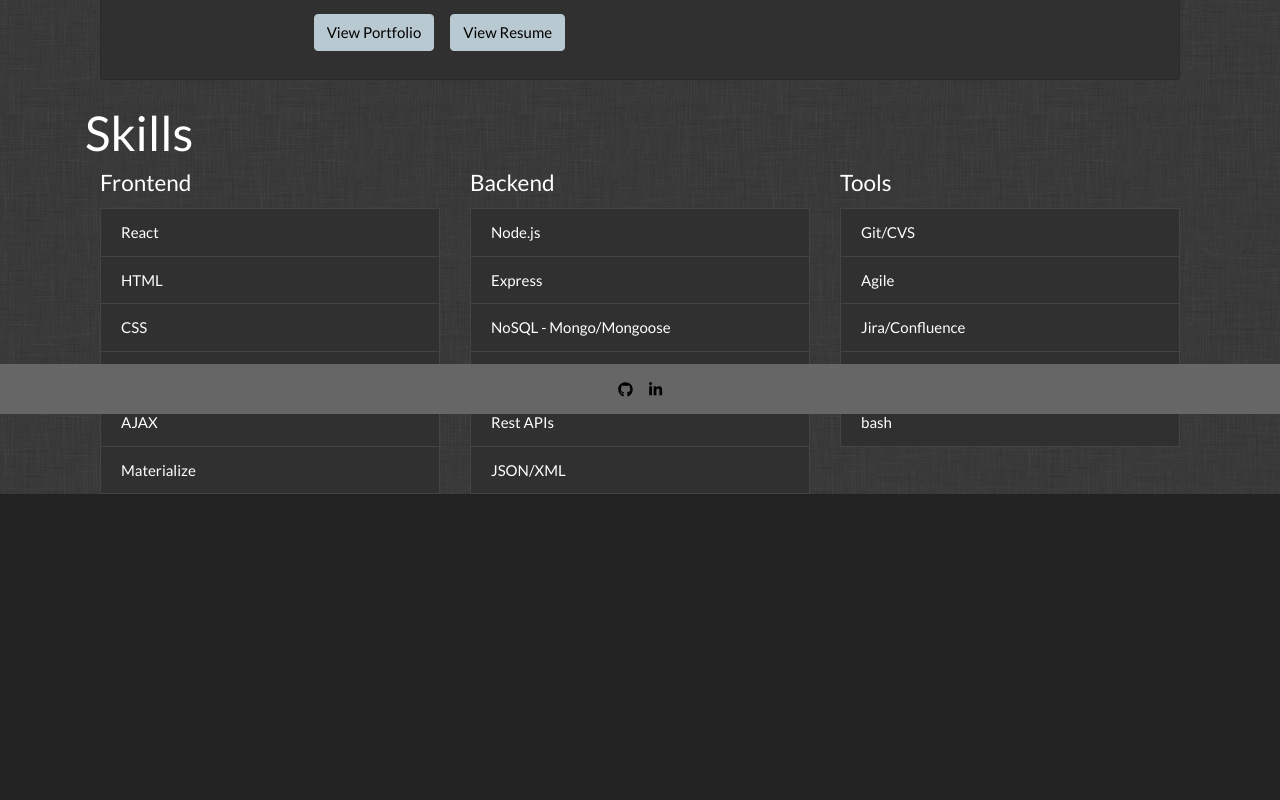
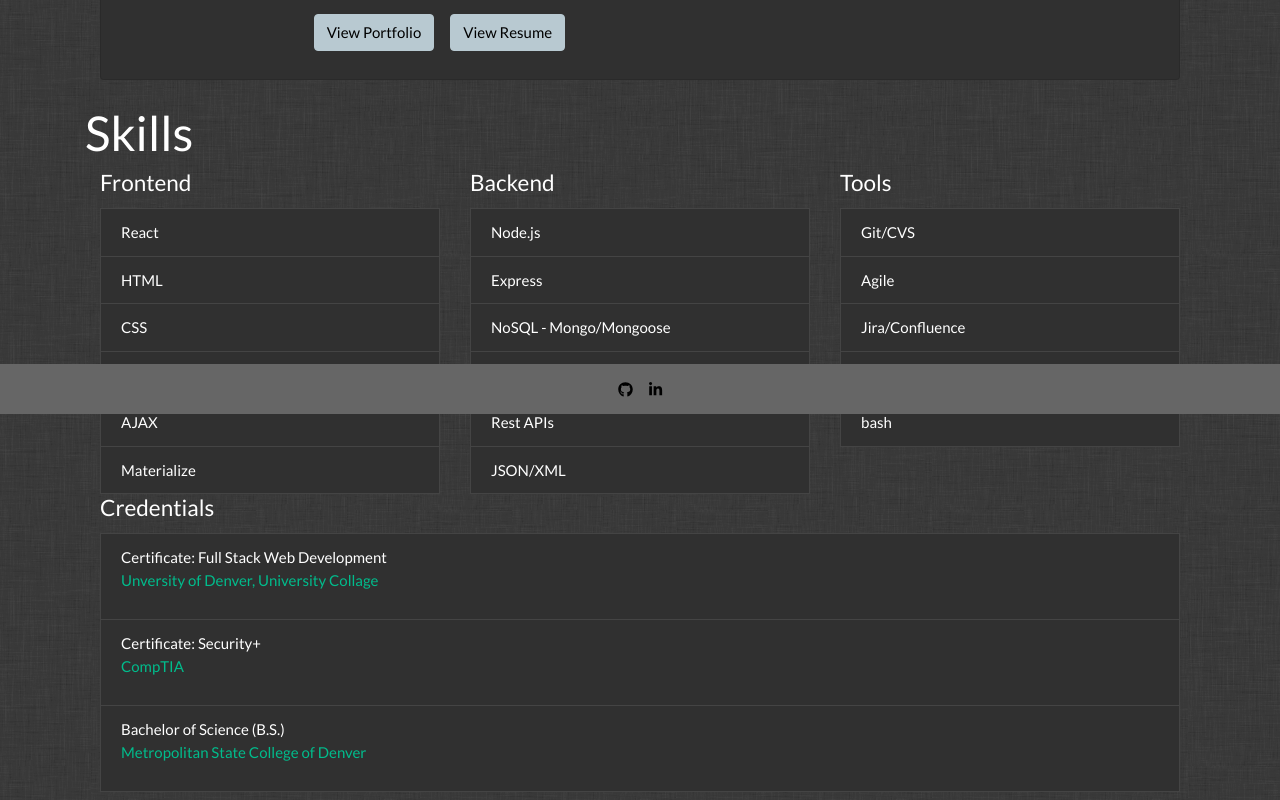
Before and after one commit to gabepettus/react-portfolio, a React (Create React App) app: page /about in a window 1280 px wide. Shown: the part 386-1186 px from the top of the page. Before the commit the page ends 880 px from the top, so only its background shows below. Built offline with nearby package versions, Linux system fonts and the light colour scheme.

Commit message:
added inital cut at credential portion of about

```diff
--- /dev/null
+++ b/src/components/CredentialCard/index.js
@@ -0,0 +1,45 @@
+import React from 'react';
+import {
+  Card,
+  CardTitle,
+  CardText,
+  Col,
+  Row,
+  ListGroup,
+  ListGroupItem,
+  Container
+} from 'reactstrap';
+
+import data from '../../data/credData.json';
+
+const CredentialCard = () => {
+  return (
+    <Container>
+      <Row>
+        <Col>
+          <CardTitle>
+            <h4> Credentials </h4>
+          </CardTitle>
+          <ListGroup>
+            <CardText>
+              {data.map((item) =>
+                {
+                  return (
+                    <ListGroupItem key={item}>
+                      <p>
+                        {item.type}
+                        <br/>
+                        <a href={item.link}> {item.cred} </a>
+                      </p>
+                    </ListGroupItem>
+                  )
+                })}
+            </CardText>
+          </ListGroup>
+        </Col>
+      </Row>
+    </Container>
+  );
+}
+
+export default CredentialCard;
--- a/src/components/Footer/index.js
+++ b/src/components/Footer/index.js
@@ -1,5 +1,6 @@
 import React from 'react';
 import {
+    Row,
     Navbar,
     NavItem,
     NavLink,
@@ -14,6 +15,8 @@ import './style.css';
 const Footer = () => {
     return (
         <>
+        <Row>
+
         <Navbar expand='md'>
             <Nav className='mr-auto navbar fixed-bottom justify-content-center footer'>
                 <NavItem>
@@ -24,6 +27,7 @@ const Footer = () => {
                 </NavItem>
             </Nav>
         </Navbar>
+        </Row>
         </>
     );
 }
--- a/src/components/SkillCard/index.js
+++ b/src/components/SkillCard/index.js
@@ -10,23 +10,23 @@ import {
   Container
 } from 'reactstrap';
 
-const SkillCard = (props) => {
+import data from '../../data/skillData.json';
+
+const SkillCard = () => {
   return (
     <Container>
       <Row>
-        {props.data.map((group) =>
+        {data.map((group) =>
           {
             return (
               <Col>
                 <CardTitle>
                   <h4>
-                    {/* {props.data[0].category} */}
                     {group.category}
                   </h4>
                 </CardTitle>
                 <ListGroup>
                   <CardText>
-                    {/* {props.data[0].skills.map((item) => */}
                     {group.skills.map((item) =>
                       {
                         return (
--- /dev/null
+++ b/src/data/credData.json
@@ -0,0 +1,20 @@
+[
+  {
+    "id": 1,
+    "type": "Certificate: Full Stack Web Development",
+    "cred": "Unversity of Denver, University Collage",
+    "link": "https://bootcamp.du.edu/coding/curriculum/"
+  },
+  {
+    "id": 2,
+    "type": "Certificate: Security+",
+    "cred": "CompTIA",
+    "link": "https://www.comptia.org/certifications/security"
+  },
+  {
+    "id": 3,
+    "type": "Bachelor of Science (B.S.)",
+    "cred": "Metropolitan State College of Denver",
+    "link": "https://msudenver.edu/"
+  }
+]
--- a/src/pages/About/index.js
+++ b/src/pages/About/index.js
@@ -5,8 +5,10 @@ import Header from '../../components/Header';
 import Footer from '../../components/Footer';
 import BioCard from '../../components/BioCard';
 import SkillCard from '../../components/SkillCard';
+import CredentialCard from '../../components/CredentialCard';
 
-import data from '../../data/skillData.json';
+// import skillData from '../../data/skillData.json';
+// import credData from '../../data/credData.json';
 
 const About = () => {
   return (
@@ -16,8 +18,9 @@ const About = () => {
       <h1>About</h1>
       <BioCard />
       <h1 className="mt-4">Skills</h1>
-      <SkillCard data={data} />
-
+      {/* <SkillCard data={skillData} /> */}
+      <SkillCard/>
+      <CredentialCard/>
       <Footer />
     </Container>
   );
--- a/src/pages/Home/style.css
+++ b/src/pages/Home/style.css
@@ -2,6 +2,7 @@ body {
   /* added padding to prevent navbar overlap. (100 based on browser inpector of size) */
   /* TODO fix this to match break points for mobile */
   padding-top: 75px;
+  padding-bottom: 76px;
 }
 
 .flex {
```
Lines whose indentation alone changed are shown as unchanged.
